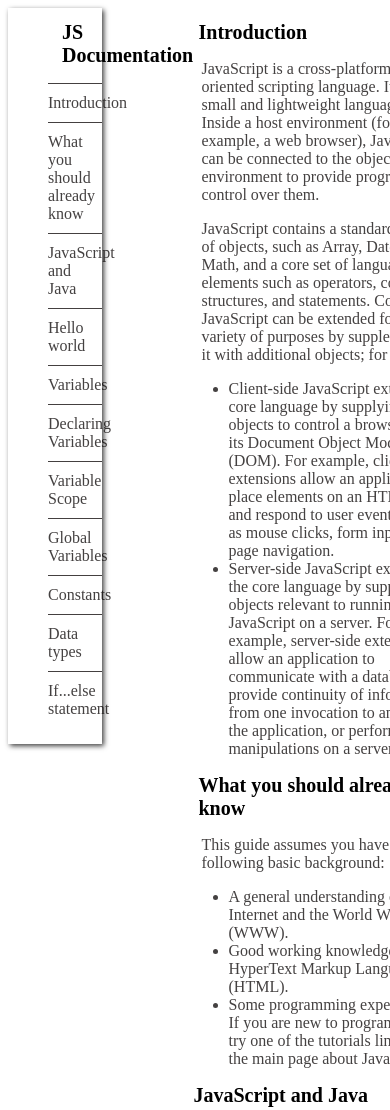
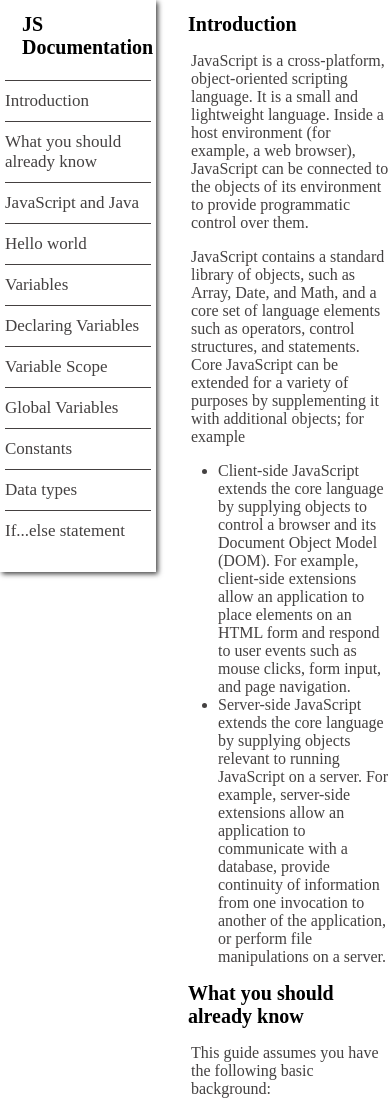
Before and after one commit to ShoaibAhmed230/documentation-project, a plain HTML site: page index.html in a window 390 px wide. Shown: the top 1110 px of the page. Drawn offline with Linux system fonts and the light colour scheme.

Commit message:
add query

```diff
--- a/index.html
+++ b/index.html
@@ -16,11 +16,11 @@
             </div>
                 <div class="nav">
                 <ul class="alink">
-                    <a href="https://github.com/techkaro-circle/tk-week01-task/blob/master/mockup/mockup-week01.png" ><li>Introduction</li></a>
+                    <a href="#h1" ><li>Introduction</li></a>
                     <a href="https://github.com/techkaro-circle/tk-week01-task/blob/master/mockup/mockup-week01.png" ><li>What you should already know</li></a>
                     <a href="https://github.com/techkaro-circle/tk-week01-task/blob/master/mockup/mockup-week01.png" ><li>JavaScript and Java</li></a>
                     <a href="https://github.com/techkaro-circle/tk-week01-task/blob/master/mockup/mockup-week01.png" ><li>Hello world</li></a>
-                    <a href="https://github.com/techkaro-circle/tk-week01-task/blob/master/mockup/mockup-week01.png" ><li>Variables</li></a>
+                    <a href="#h5" ><li>Variables</li></a>
                     <a href="https://github.com/techkaro-circle/tk-week01-task/blob/master/mockup/mockup-week01.png" ><li>Declaring Variables</li></a>
                     <a href="https://github.com/techkaro-circle/tk-week01-task/blob/master/mockup/mockup-week01.png" ><li>Variable Scope</li></a>
                     <a href="https://github.com/techkaro-circle/tk-week01-task/blob/master/mockup/mockup-week01.png" ><li>Global Variables</li></a>
--- a/style.css
+++ b/style.css
@@ -1,10 +1,12 @@
 #main-doc{
     display: flex;
+
 }
 .left  {
     width: 25%;
    box-shadow: 2px 2px 5px 0px rgba(0,0,0,0.75);
    height: 30%;
+
 
 }
 .right{
@@ -88,3 +90,26 @@
     padding-top: 20px;
     padding-bottom: 15px;
 }
+
+@media screen and (max-width:480px){
+    .left{
+        width: 41%;
+    }
+    .right{
+        width: 60%;
+        padding: 0;
+
+    }
+    body{
+        margin: 0;
+    }
+    a li{
+        font-size: 17px;
+    }
+    .left h1{
+        margin-left: -10px;
+    }
+    .alink{
+        padding: 5px;
+    }
+}
```
